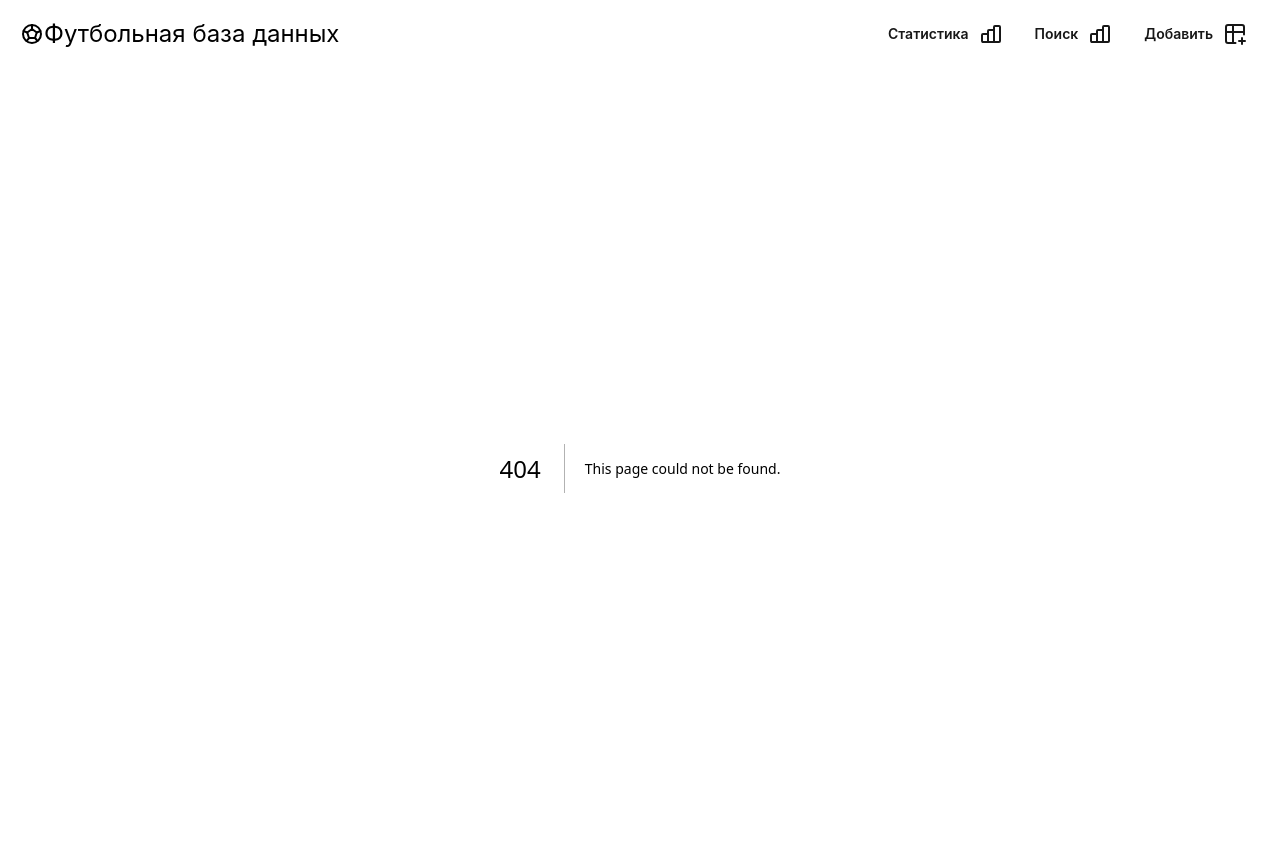
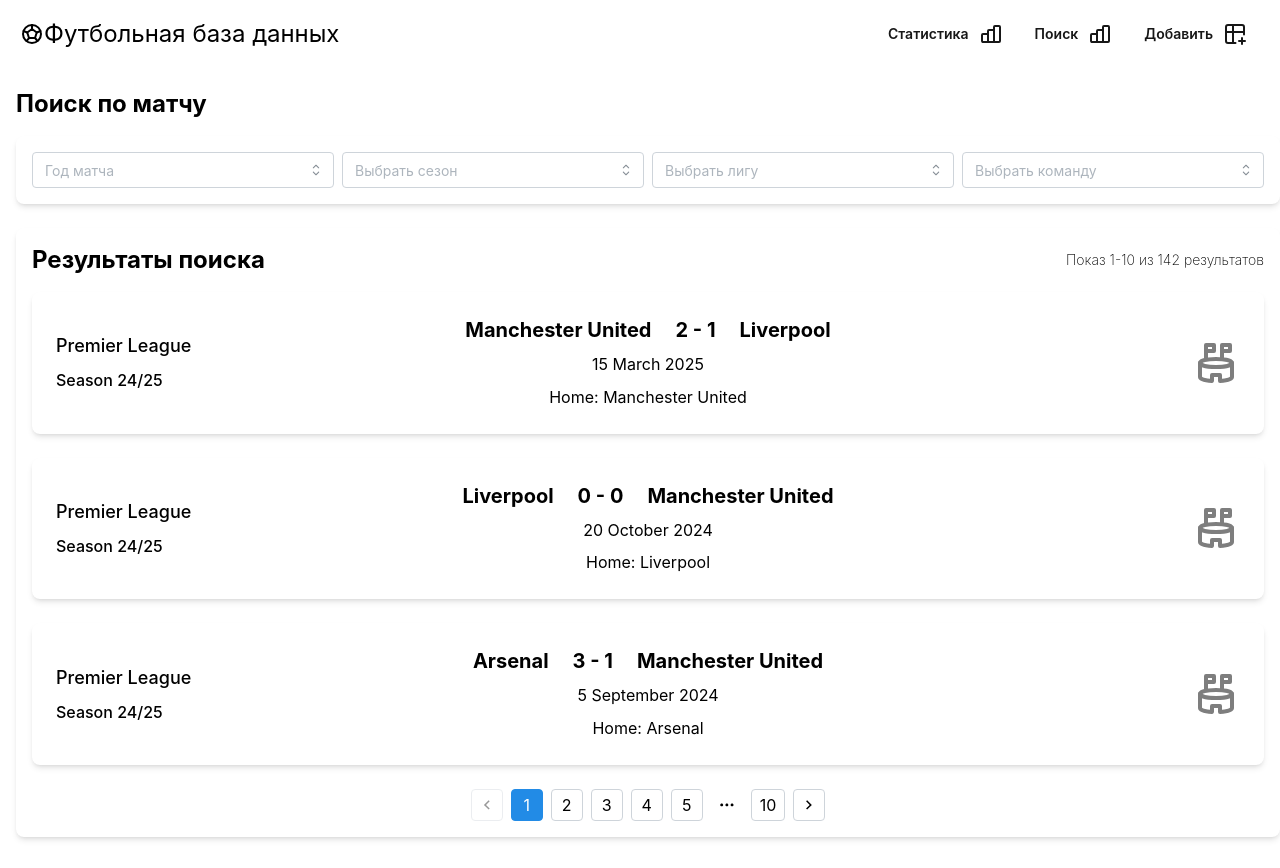
Before and after one commit to keouryo/footballclub-db, a Next.js app: page /searchbymatch in a window 1280 px wide. Before the commit this address had no page. Built offline with nearby package versions, Linux system fonts and the light colour scheme.

Commit message:
add 2 search pages

```diff
--- /dev/null
+++ b/app/searchbyleague/page.jsx
@@ -0,0 +1,48 @@
+import { Button, Pagination, Select } from "@mantine/core";
+
+import { IconBuildingStadium } from "@tabler/icons-react";
+
+export default function Seachbyleague() {
+    return (
+        <div className="pt-5 pl-4 pb-6">
+            <h1 className="text-2xl font-bold mb-4">Поиск по лиге и стране</h1>
+            <div className="bg-white shadow-md p-4 rounded-lg">
+                <div className="flex justify-between items-center">
+
+                    <Select placeholder="Выбрать лигу" className="w-1/4 mr-2" />
+                    <Select placeholder="Выбрать уровень лиги" className="w-1/4 mr-2" />
+                    <Select placeholder="Выбрать страну" className="w-1/4 mr-2" />
+                    <Select placeholder="Выбрать континент" className="w-1/4" />
+                </div>
+            </div>
+
+            <div className="mt-6">
+                <div className="bg-white rounded-lg shadow-md p-4">
+                    <div className="flex justify-between items-center mb-4">
+                        <h1 className="text-2xl font-bold">Результаты поиска</h1>
+                        <p className="text-sm font-extralight">Показ 1-10 из 142 результатов</p>
+                    </div>
+                    <div className="space-y-4">
+                        <div className="flex items-center p-4 bg-white shadow-md rounded-lg">
+                            <IconBuildingStadium className="size-12 opacity-50 mr-4" />
+                            <div>
+                                <p className="text-lg font-bold">Manchester United</p>
+                                <p className="text-sm">Country England | League level: First division | Continent Europe</p>
+                            </div>
+                        </div>
+                        <div className="flex items-center p-4 bg-white shadow-md rounded-lg">
+                            <IconBuildingStadium className="size-12 opacity-50 mr-4" />
+                            <div>
+                                <p className="text-lg font-bold">Real Madrid</p>
+                                <p className="text-sm">Country Spain | League level : First division | Continent Europe</p>
+                            </div>
+                        </div>
+                        <div className="flex justify-center mt-4">
+                        <Pagination total={10} />
+                    </div>
+                    </div>
+                </div>
+            </div>
+        </div>
+    );
+}
--- /dev/null
+++ b/app/searchbymatch/page.jsx
@@ -0,0 +1,99 @@
+import { Button, Pagination, Select } from "@mantine/core";
+import { IconBuildingStadium } from "@tabler/icons-react";
+
+export default function Seachbymatch() {
+    return (
+        <div className="pt-5 pl-4 pb-6">
+            <h1 className="text-2xl font-bold mb-4">Поиск по матчу</h1>
+
+            <div className="bg-white shadow-md p-4 rounded-lg">
+                <div className="flex justify-between items-center">
+                    <Select placeholder="Год матча" className="w-1/4 mr-2" />
+                    <Select placeholder="Выбрать сезон" className="w-1/4 mr-2" />
+                    <Select placeholder="Выбрать лигу" className="w-1/4 mr-2" />
+                    <Select placeholder="Выбрать команду" className="w-1/4" />
+                </div>
+            </div>
+
+            <div className="mt-6">
+                <div className="bg-white rounded-lg shadow-md p-4">
+                    <div className="flex justify-between items-center mb-4">
+                        <h1 className="text-2xl font-bold">Результаты поиска</h1>
+                        <p className="text-sm font-extralight">Показ 1-10 из 142 результатов</p>
+                    </div>
+
+                    <div className="space-y-6">
+
+                        <div className="flex items-center justify-center p-6 bg-white shadow-md rounded-lg">
+                            <div className="w-1/4 text-left space-y-2">
+                                <p className="text-lg font-medium">Premier League</p>
+                                <p className="text-md font-medium">Season 24/25</p>
+                            </div>
+
+                            <div className="flex flex-col items-center w-2/4 text-center space-y-2">
+                                <div className="flex items-center justify-center space-x-6">
+                                    <p className="text-xl font-bold">Manchester United</p>
+                                    <span className="text-xl font-bold">2 - 1</span>
+                                    <p className="text-xl font-bold">Liverpool</p>
+                                </div>
+                                <p className="text-md">15 March 2025</p>
+                                <p className="text-md">Home: Manchester United</p>
+                            </div>
+
+                            <div className="w-1/4 flex justify-end">
+                                <IconBuildingStadium className="size-12 opacity-50" />
+                            </div>
+                        </div>
+
+                        <div className="flex items-center justify-center p-6 bg-white shadow-md rounded-lg">
+                            <div className="w-1/4 text-left space-y-2">
+                                <p className="text-lg font-medium">Premier League</p>
+                                <p className="text-md font-medium">Season 24/25</p>
+                            </div>
+
+                            <div className="flex flex-col items-center w-2/4 text-center space-y-2">
+                                <div className="flex items-center justify-center space-x-6">
+                                    <p className="text-xl font-bold">Liverpool</p>
+                                    <span className="text-xl font-bold">0 - 0</span>
+                                    <p className="text-xl font-bold">Manchester United</p>
+                                </div>
+                                <p className="text-md">20 October 2024</p>
+                                <p className="text-md">Home: Liverpool</p>
+                            </div>
+
+                            <div className="w-1/4 flex justify-end">
+                                <IconBuildingStadium className="size-12 opacity-50" />
+                            </div>
+                        </div>
+
+
+                        <div className="flex items-center justify-center p-6 bg-white shadow-md rounded-lg">
+                            <div className="w-1/4 text-left space-y-2">
+                                <p className="text-lg font-medium">Premier League</p>
+                                <p className="text-md font-medium">Season 24/25</p>
+                            </div>
+
+                            <div className="flex flex-col items-center w-2/4 text-center space-y-2">
+                                <div className="flex items-center justify-center space-x-6">
+                                    <p className="text-xl font-bold">Arsenal</p>
+                                    <span className="text-xl font-bold">3 - 1</span>
+                                    <p className="text-xl font-bold">Manchester United</p>
+                                </div>
+                                <p className="text-md">5 September 2024</p>
+                                <p className="text-md">Home: Arsenal</p>
+                            </div>
+
+                            <div className="w-1/4 flex justify-end">
+                                <IconBuildingStadium className="size-12 opacity-50" />
+                            </div>
+                        </div>
+
+                        <div className="flex justify-center mt-4">
+                            <Pagination total={10} />
+                        </div>
+                    </div>
+                </div>
+            </div>
+        </div>
+    );
+}
```
